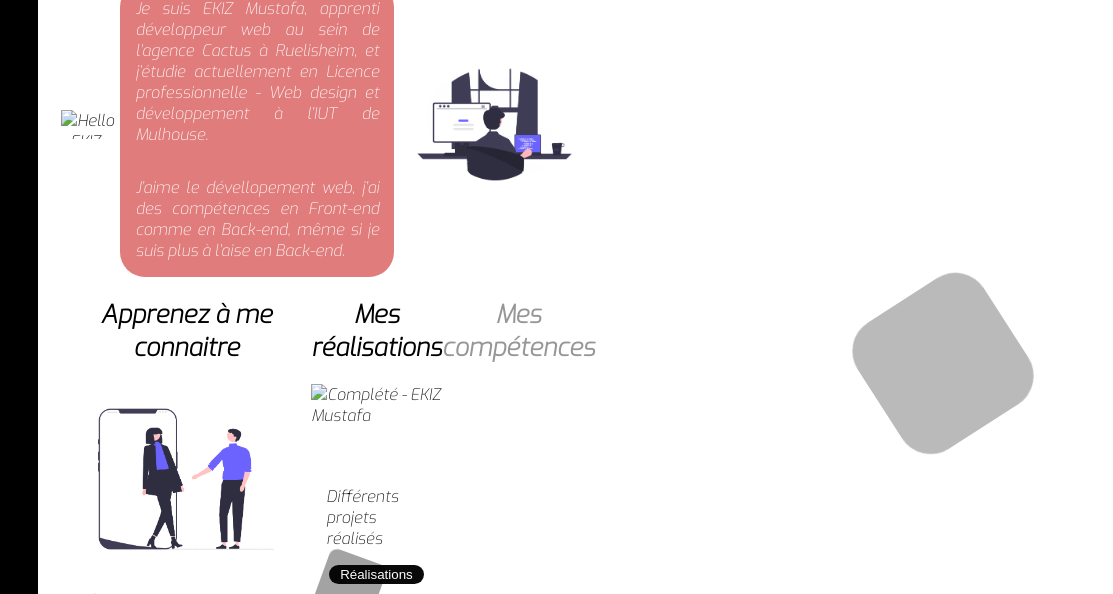
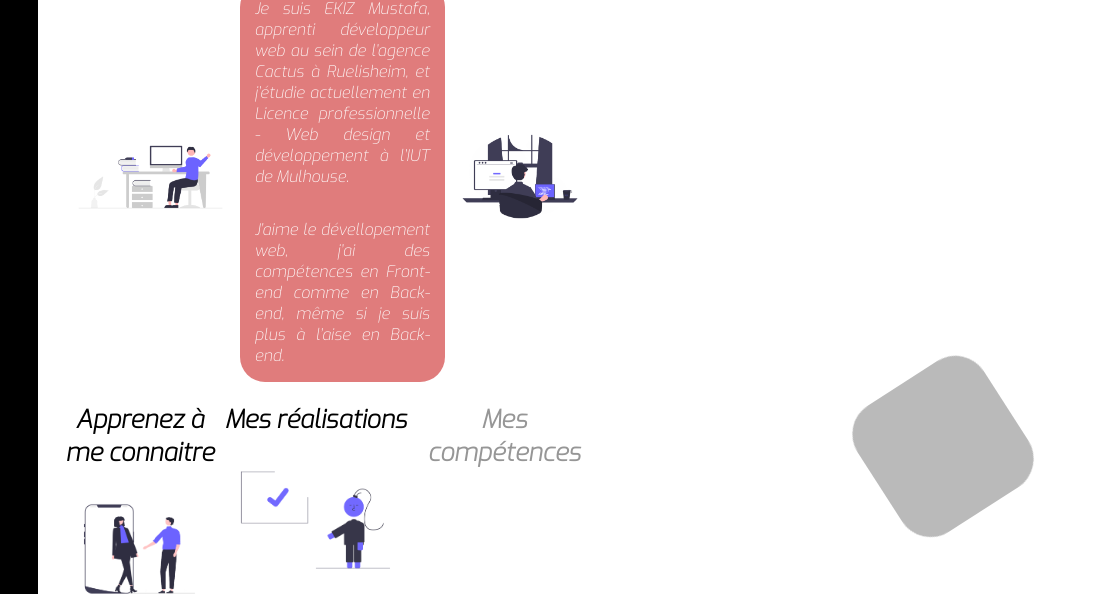
Before and after one commit to NINJA68OKLM/portfolio, a plain HTML site: page index.html in a window 1280 px wide. Shown: the part 113-707 px from the top of the page, 167-1280 px from the left. Drawn offline with Linux system fonts and the light colour scheme.

Commit message:
Add files via upload

```diff
--- a/index.html
+++ b/index.html
@@ -71,7 +71,7 @@
         <h1>BIENVENUE SUR MON SITE</h1>
         <div class="flex column ligne">
             <div class="bloc valign" tempp-id="500" temp-id="0.5">
-                <img src="img/undraw/undraw_Hello_re_3evm(1).png" alt="Hello - EKIZ Mustafa" loading="lazy" srcset="" pour-id="48.007" class="img" width="100" height="48.007">
+                <img src="img/undraw/undraw_Hello_re_3evm1.png" alt="Hello - EKIZ Mustafa" loading="lazy" srcset="" pour-id="48.007" class="img" width="100" height="48.007">
             </div>
             <div class="flex column bloc granditem" tempp-id="1000" temp-id="1">
                 <p>Je suis EKIZ Mustafa, apprenti développeur web au sein de l’agence Cactus à Ruelisheim, et j’étudie actuellement en Licence professionnelle - Web design et développement à l’IUT de Mulhouse.</p>
@@ -95,7 +95,7 @@
             <div class="grandbloc">
                 <h2 tempp-id="3000" temp-id="3">Mes réalisations</h2>
                 <div class="bloc redirection flex column"  tempp-id="3500" temp-id="3.5">
-                    <img src="img/undraw/undraw_Completed_re_cisp(1).png" alt="Complété - EKIZ Mustafa" loading="lazy" width="385" height="251">
+                    <img src="img/undraw/undraw_Completed_re_cisp1.png" alt="Complété - EKIZ Mustafa" loading="lazy" width="385" height="251">
                     <p>Différents projets réalisés</p>
                     <button class="button">
                         <a href="realisations.html">Réalisations</a>
@@ -105,7 +105,7 @@
             <div class="grandbloc">
                 <h2 tempp-id="4000" temp-id="4.5">Mes compétences</h2>
                 <div class="bloc redirection flex column"  tempp-id="5000" temp-id="5">
-                    <img src="img/undraw/undraw_Percentages_re_a1ao(1).png" alt="Mes compétences - EKIZ Mustafa" loading="lazy" width="359" height="289">
+                    <img src="img/undraw/undraw_Percentages_re_a1ao1.png" alt="Mes compétences - EKIZ Mustafa" loading="lazy" width="359" height="289">
                     <p>Les compétences nécessaires à mes projets</p>
                     <button class="button">
                         <a href="competences.html">Compétences</a>
```
